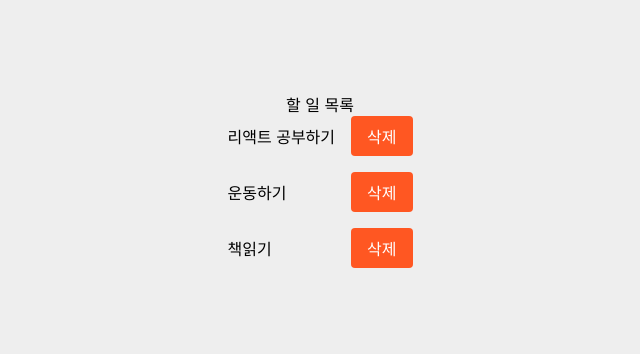
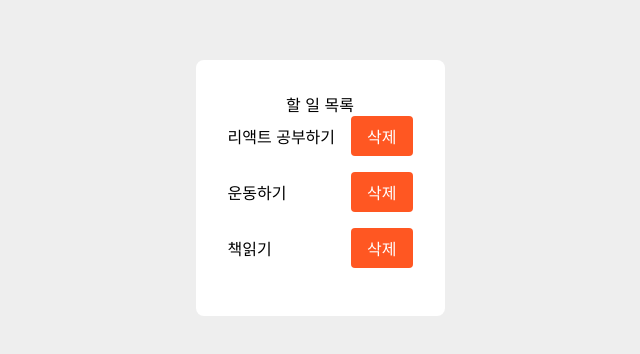
Before and after one commit to notcherry222/React-study, a React (Create React App) app: page / in a window 1280 px wide. Shown: the part 212-566 px from the top of the page, without its empty margins (320-960 px from the left). Built offline with nearby package versions, Linux system fonts and the light colour scheme.

Commit message:
Dataview 컴포넌츠

```diff
--- a/src/App.tsx
+++ b/src/App.tsx
@@ -1,6 +1,5 @@
 import styled from '@emotion/styled';
-import { Title } from 'components/Title';
-import { ToDoList } from 'components/ToDoList';
+import { DataView } from 'components/DataView';
 import { useState } from 'react';
 
 const Container = styled.div`
@@ -25,8 +24,7 @@
 
   return (
     <Container>
-      <Title label="할 일 목록" />
-      <ToDoList toDoList = {toDoList} onDelete={onDelete} />
+      <DataView toDoList={toDoList} onDelete={onDelete} />
     </Container>
   );
 }
--- /dev/null
+++ b/src/components/DataView/index.tsx
@@ -0,0 +1,27 @@
+import styled from '@emotion/styled';
+import { Title } from 'components/Title';
+import { ToDoList } from 'components/ToDoList';
+
+const Container = styled.div`
+  display: flex;
+  flex-direction: column;
+  align-items: center;
+  justify-content: center;
+  background-color: #ffffff;
+  padding: 32px;
+  border-radius: 8px;
+`
+
+interface Props {
+    readonly toDoList: ReadonlyArray<string>;
+    readonly onDelete?: (todo: string) => void;
+}
+
+export const DataView = ({ toDoList, onDelete }: Props) => {
+    return (
+        <Container>
+            <Title label="할 일 목록" />
+            <ToDoList toDoList={toDoList} onDelete={onDelete} />
+        </Container>
+    );
+};
```
